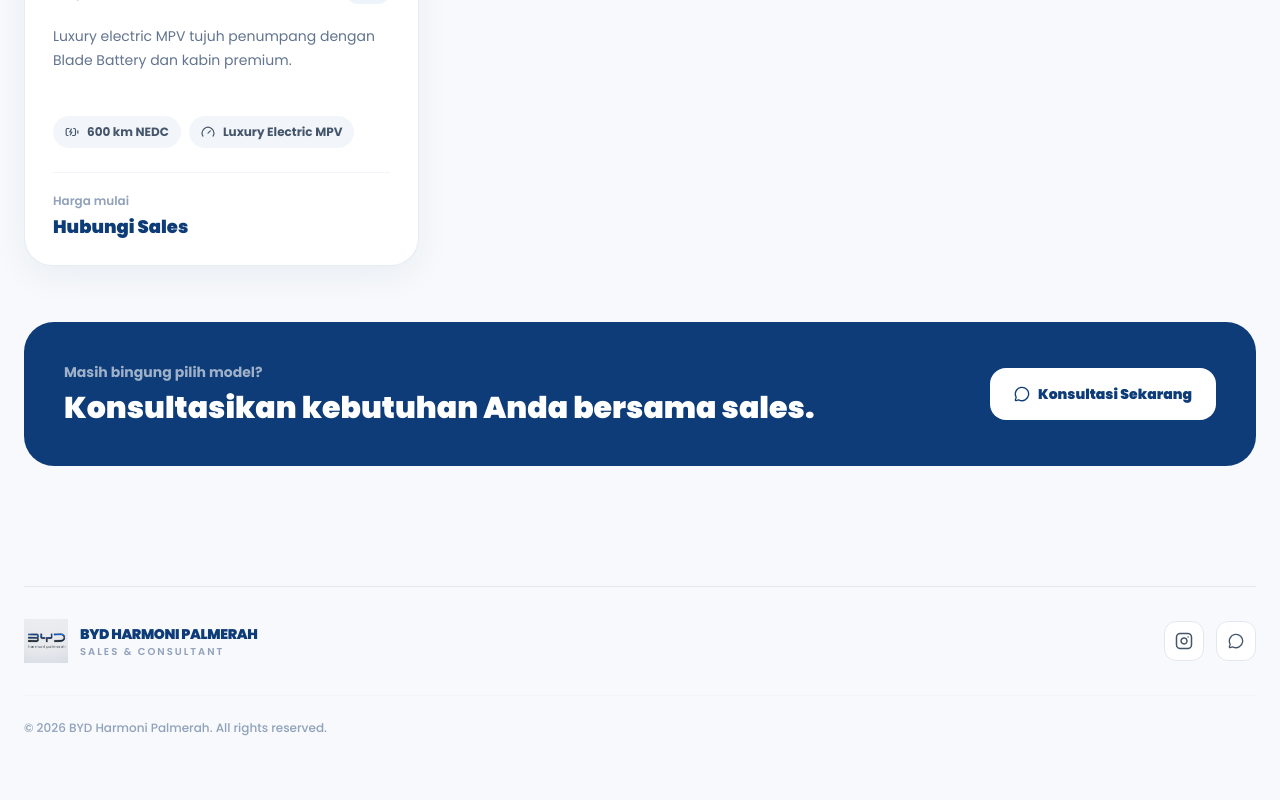
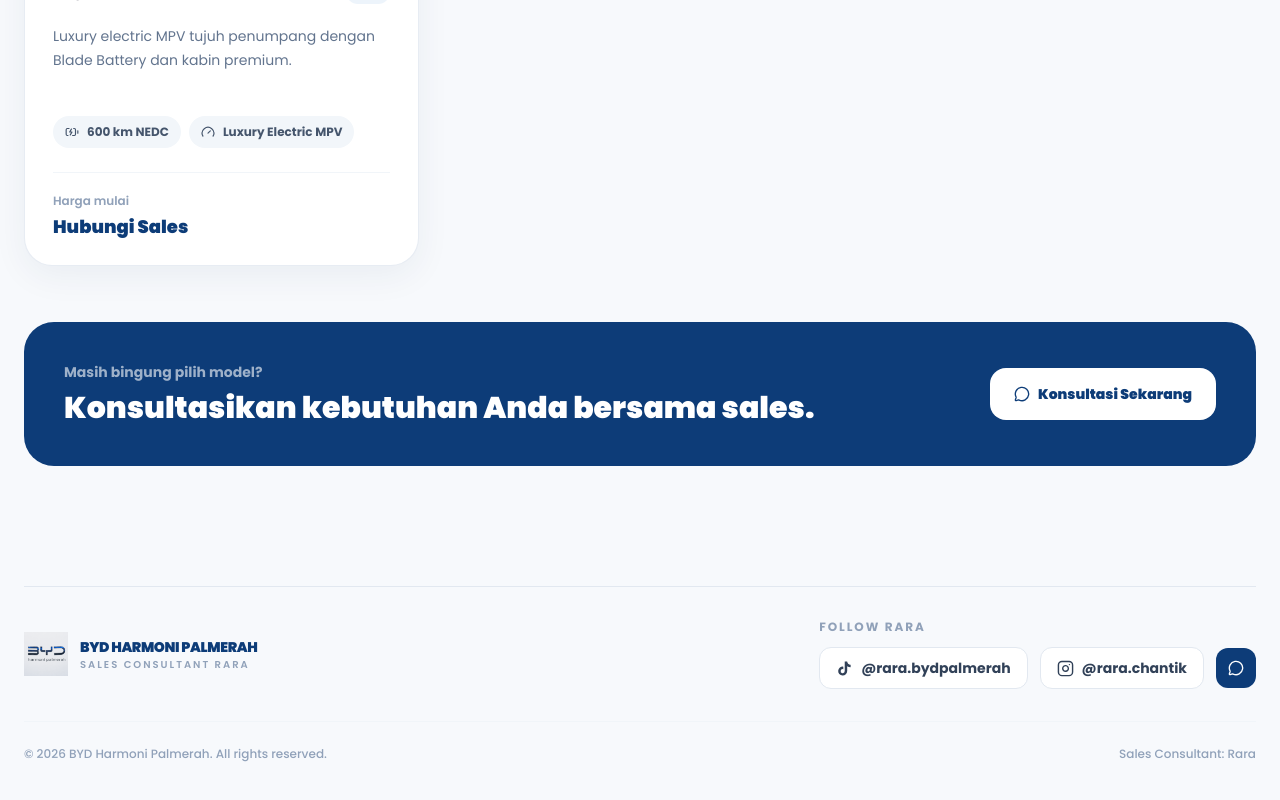
Before and after one commit to masbin5/landing-page-mobil, a Next.js app: page /model in a window 1280 px wide. Shown: the part 2167-2967 px from the top of the page. Before the commit the page ends 2943 px from the top, so only its background shows below. Built offline with nearby package versions, Linux system fonts and the light colour scheme.

Commit message:
Update cuy

```diff
--- a/app/page.tsx
+++ b/app/page.tsx
@@ -140,6 +140,12 @@ export default function HomePage() {
       {/* HERO */}
       <section className="px-4 pb-12 pt-28 sm:px-6 lg:pb-20 lg:pt-32">
         <div className="mx-auto max-w-7xl">
+          {/* BYD HARMONY AUTO LOGO */}
+<img
+  src="/images/hero/harmony-auto.png"
+  alt="BYD Harmony Auto"
+  className="mb-8 h-auto w-[260px] object-contain sm:w-[320px] lg:w-[380px]"
+/>
           <div className="relative min-h-[680px] overflow-hidden rounded-[34px] bg-[#0d3c78]">
             <img
               src="/images/hero/hero-byd.jpg"
@@ -500,7 +506,59 @@ export default function HomePage() {
                   Palmerah
                 </p>
               </div>
+                {/* SOCIAL MEDIA RARA */}
+                <div className="mt-5 flex flex-wrap gap-3">
+                  <a
+                    href="https://www.tiktok.com/@rara.bydpalmerah?_r=1&_t=ZS-99Dx3SJI3NI"
+                    target="_blank"
+                    rel="noreferrer"
+                    className="inline-flex items-center gap-2 rounded-xl border border-slate-200 bg-white px-4 py-2.5 text-sm font-bold text-slate-700 transition hover:border-[#0d3c78] hover:text-[#0d3c78]"
+                  >
+                    <svg
+                      width="17"
+                      height="17"
+                      viewBox="0 0 24 24"
+                      fill="currentColor"
+                      xmlns="http://www.w3.org/2000/svg"
+                    >
+                      <path d="M19.589 6.686a4.793 4.793 0 0 1-3.77-3.77V2h-3.486v13.672a2.896 2.896 0 1 1-2-2.756V9.358a6.37 6.37 0 1 0 5.486 6.314V8.738a8.256 8.256 0 0 0 4.84 1.55V6.817a4.85 4.85 0 0 1-1.07-.131Z" />
+                    </svg>
 
+                    @rara.bydpalmerah
+                  </a>
+
+                  <div className="inline-flex items-center gap-2 rounded-xl border border-slate-200 bg-white px-4 py-2.5 text-sm font-bold text-slate-700">
+                    <svg
+                      xmlns="http://www.w3.org/2000/svg"
+                      width="17"
+                      height="17"
+                      viewBox="0 0 24 24"
+                      fill="none"
+                      stroke="currentColor"
+                      strokeWidth="2"
+                      strokeLinecap="round"
+                      strokeLinejoin="round"
+                    >
+                      <rect
+                        width="20"
+                        height="20"
+                        x="2"
+                        y="2"
+                        rx="5"
+                        ry="5"
+                      />
+                      <path d="M16 11.37A4 4 0 1 1 12.63 8 4 4 0 0 1 16 11.37z" />
+                      <line
+                        x1="17.5"
+                        x2="17.51"
+                        y1="6.5"
+                        y2="6.5"
+                      />
+                    </svg>
+
+                    @rara.chantik
+                  </div>
+                </div>
               <p className="mt-6 max-w-xl leading-7 text-slate-500">
                 Siap membantu Anda untuk informasi
                 model BYD dan DENZA, harga terbaru,
--- a/components/Footer.tsx
+++ b/components/Footer.tsx
@@ -1,11 +1,16 @@
 import { MessageCircle } from "lucide-react";
+
+const whatsapp =
+  "https://wa.me/6281934703372?text=Halo%20Rara%2C%20saya%20ingin%20konsultasi%20mobil%20BYD";
+
+const tiktok =
+  "https://www.tiktok.com/@rara.bydpalmerah?_r=1&_t=ZS-99Dx3SJI3NI";
 
 export default function Footer() {
   return (
     <footer className="px-4 py-10 sm:px-6">
       <div className="mx-auto max-w-7xl border-t border-slate-200 pt-8">
-        <div className="flex flex-col gap-8 md:flex-row md:items-center md:justify-between">
-
+        <div className="flex flex-col gap-8 lg:flex-row lg:items-center lg:justify-between">
           {/* LOGO */}
           <a href="/" className="flex items-center gap-3">
             <img
@@ -20,26 +25,45 @@ export default function Footer() {
               </p>
 
               <p className="text-[10px] font-semibold uppercase tracking-[0.2em] text-slate-400">
-                Sales & Consultant
+                Sales Consultant Rara
               </p>
             </div>
           </a>
 
-          {/* SOCIAL MEDIA */}
-          <div className="flex items-center gap-3">
+          {/* SALES SOCIAL MEDIA */}
+          <div>
+            <p className="mb-3 text-xs font-bold uppercase tracking-[0.16em] text-slate-400">
+              Follow Rara
+            </p>
 
-            {/* INSTAGRAM */}
+            <div className="flex flex-wrap items-center gap-3">
+              {/* TIKTOK */}
               <a
-              href="#"
+                href={tiktok}
                 target="_blank"
                 rel="noreferrer"
-              className="flex h-10 w-10 items-center justify-center rounded-xl border border-slate-200 bg-white text-slate-600 transition hover:border-[#0d3c78] hover:text-[#0d3c78]"
-              aria-label="Instagram"
+                className="inline-flex items-center gap-2 rounded-xl border border-slate-200 bg-white px-4 py-2.5 text-sm font-bold text-slate-700 transition hover:border-[#0d3c78] hover:text-[#0d3c78]"
+                aria-label="TikTok Rara BYD Palmerah"
               >
                 <svg
+                  width="17"
+                  height="17"
+                  viewBox="0 0 24 24"
+                  fill="currentColor"
                   xmlns="http://www.w3.org/2000/svg"
-                width="18"
-                height="18"
+                >
+                  <path d="M19.589 6.686a4.793 4.793 0 0 1-3.77-3.77V2h-3.486v13.672a2.896 2.896 0 1 1-2-2.756V9.358a6.37 6.37 0 1 0 5.486 6.314V8.738a8.256 8.256 0 0 0 4.84 1.55V6.817a4.85 4.85 0 0 1-1.07-.131Z" />
+                </svg>
+
+                @rara.bydpalmerah
+              </a>
+
+              {/* INSTAGRAM - LINK MENYUSUL */}
+              <div className="inline-flex items-center gap-2 rounded-xl border border-slate-200 bg-white px-4 py-2.5 text-sm font-bold text-slate-700">
+                <svg
+                  xmlns="http://www.w3.org/2000/svg"
+                  width="17"
+                  height="17"
                   viewBox="0 0 24 24"
                   fill="none"
                   stroke="currentColor"
@@ -65,25 +89,31 @@ export default function Footer() {
                     y2="6.5"
                   />
                 </svg>
-            </a>
+
+                @rara.chantik
+              </div>
 
               {/* WHATSAPP */}
               <a
-              href="https://wa.me/6281934703372"
+                href={whatsapp}
                 target="_blank"
                 rel="noreferrer"
-              className="flex h-10 w-10 items-center justify-center rounded-xl border border-slate-200 bg-white text-slate-600 transition hover:border-[#0d3c78] hover:text-[#0d3c78]"
-              aria-label="WhatsApp"
+                className="flex h-10 w-10 items-center justify-center rounded-xl bg-[#0d3c78] text-white transition hover:bg-[#092f62]"
+                aria-label="WhatsApp Rara"
               >
                 <MessageCircle className="h-4 w-4" />
               </a>
             </div>
           </div>
+        </div>
 
-        {/* COPYRIGHT */}
-        <div className="mt-8 border-t border-slate-100 pt-6">
+        <div className="mt-8 flex flex-col gap-2 border-t border-slate-100 pt-6 sm:flex-row sm:items-center sm:justify-between">
           <p className="text-xs font-medium text-slate-400">
             © 2026 BYD Harmoni Palmerah. All rights reserved.
+          </p>
+
+          <p className="text-xs font-medium text-slate-400">
+            Sales Consultant: Rara
           </p>
         </div>
       </div>
```
Also changed, not shown: public/images/hero/harmony-auto.png (added). Lines whose indentation alone changed are shown as unchanged.
